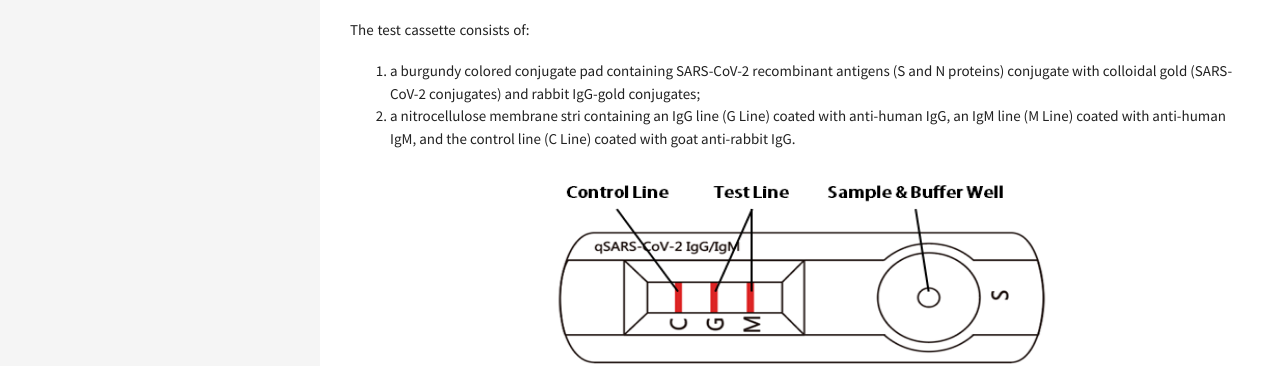
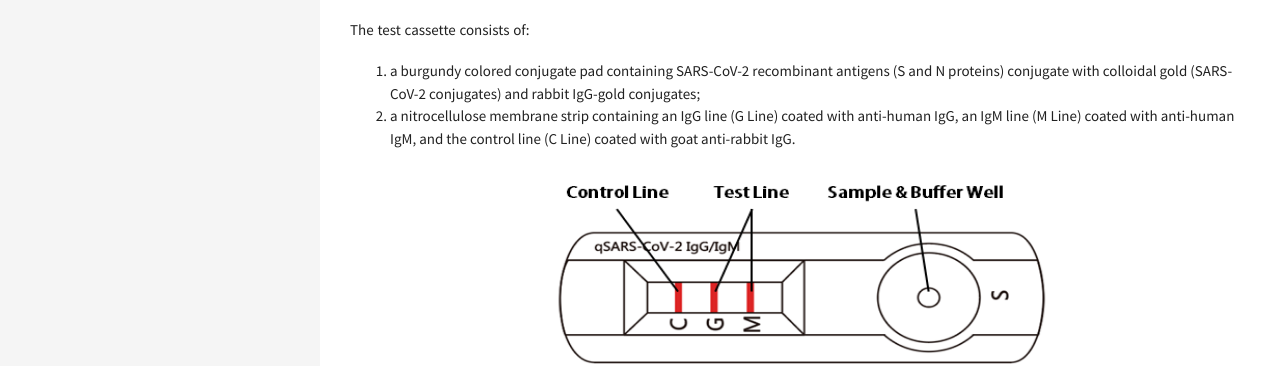
Before and after one commit to rehanguha/rehanguha.github.io, a Jekyll site: the page built from _posts/2021-02-27-cellex-rapid-test.md, in a window 1280 px wide. Shown: the part 533-899 px from the top of the page. Built offline with Jekyll 4.4.1, drawn with Linux system fonts in a browser that asks for light colours; formulas are drawn with MathJax 3; comment, search, counter and statistics services are not loaded; some of the changed text lies outside the part shown.

Commit message:
Spelling correction

```diff
--- a/_posts/2021-02-27-cellex-rapid-test.md
+++ b/_posts/2021-02-27-cellex-rapid-test.md
@@ -17,7 +17,7 @@ Qualitative detection of IgM and IgG antibodies against SARS-CoV-2 in serum, pla
 The test cassette consists of:
 
 1. a burgundy colored conjugate pad containing SARS-CoV-2 recombinant antigens (S and N proteins) conjugate with colloidal gold (SARS-CoV-2 conjugates) and rabbit IgG-gold conjugates;
-2. a nitrocellulose membrane stri containing an IgG line (G Line) coated with anti-human IgG, an IgM line (M Line) coated with anti-human IgM, and the control line (C Line) coated with goat anti-rabbit IgG.
+2. a nitrocellulose membrane strip containing an IgG line (G Line) coated with anti-human IgG, an IgM line (M Line) coated with anti-human IgM, and the control line (C Line) coated with goat anti-rabbit IgG.
 
 ![](cellex_device-main.png)
 
```
Also changed, not shown: other parts of _posts/2021-02-27-cellex-rapid-test.md (+1 -1 lines).
